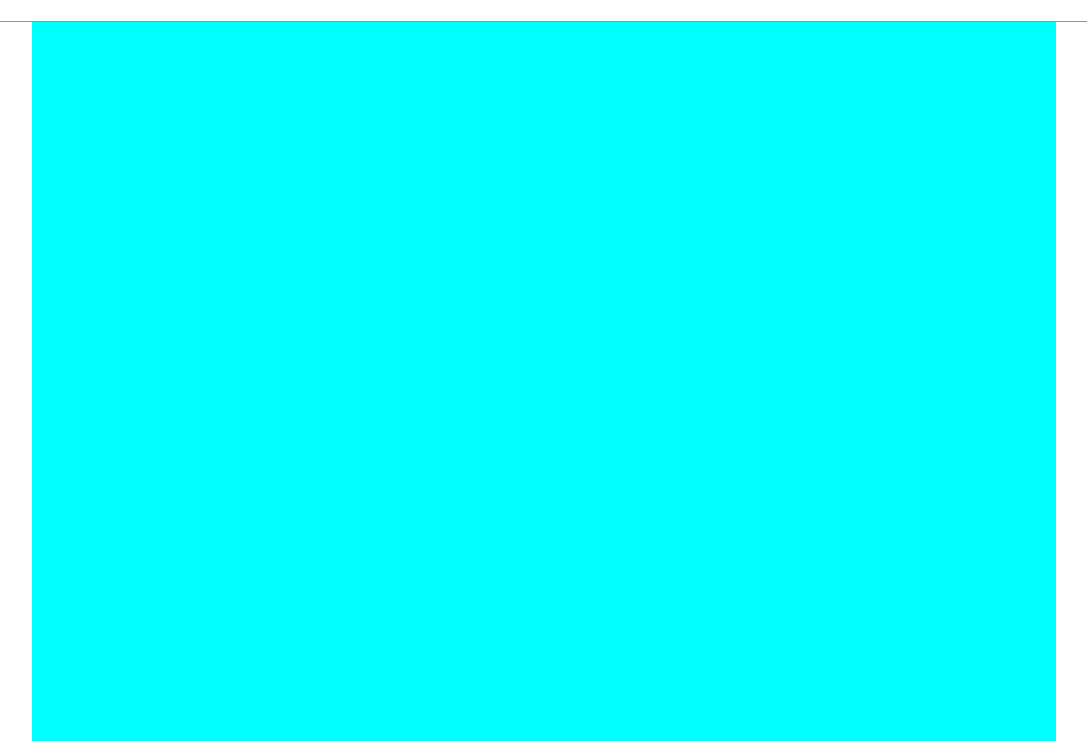
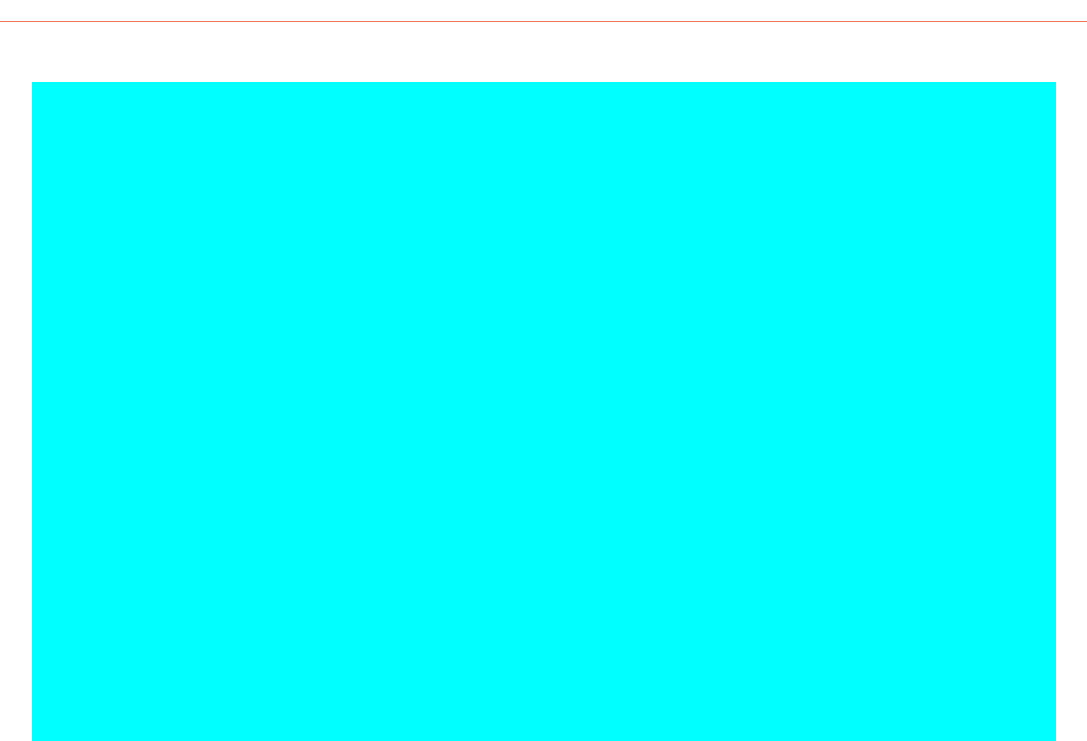
Before and after one commit to tlecoz/formation_le_reacteur_html, a plain HTML site: page index.html in a window 1280 px wide. Shown: the part 59-800 px from the top of the page, without its empty margins (176-1263 px from the left). Drawn offline with Linux system fonts and the light colour scheme.

```diff
--- a/assets/css/style.css
+++ b/assets/css/style.css
@@ -31,9 +31,10 @@ section {
 }
 
 #myDiv {
-    height: 1179px;
     width: 1024px;
     margin: 0px auto;
+
+    height: 1179px;
     margin-top: 60px;
     background-color: aqua;
 }
--- a/index.html
+++ b/index.html
@@ -17,17 +17,21 @@
         </nav>
     </header>
 
-    <!--
-        <div id="myDiv">
+
+    <div id="myDiv">
 
 
 
-         </div>
+    </div>
+
+
+    <!--
+        <section class="container">
+
+    </section>
+
     -->
 
-    <section class="container">
-
-    </section>
 
     <footer>
 
```
Also changed, not shown: 1 other file.
